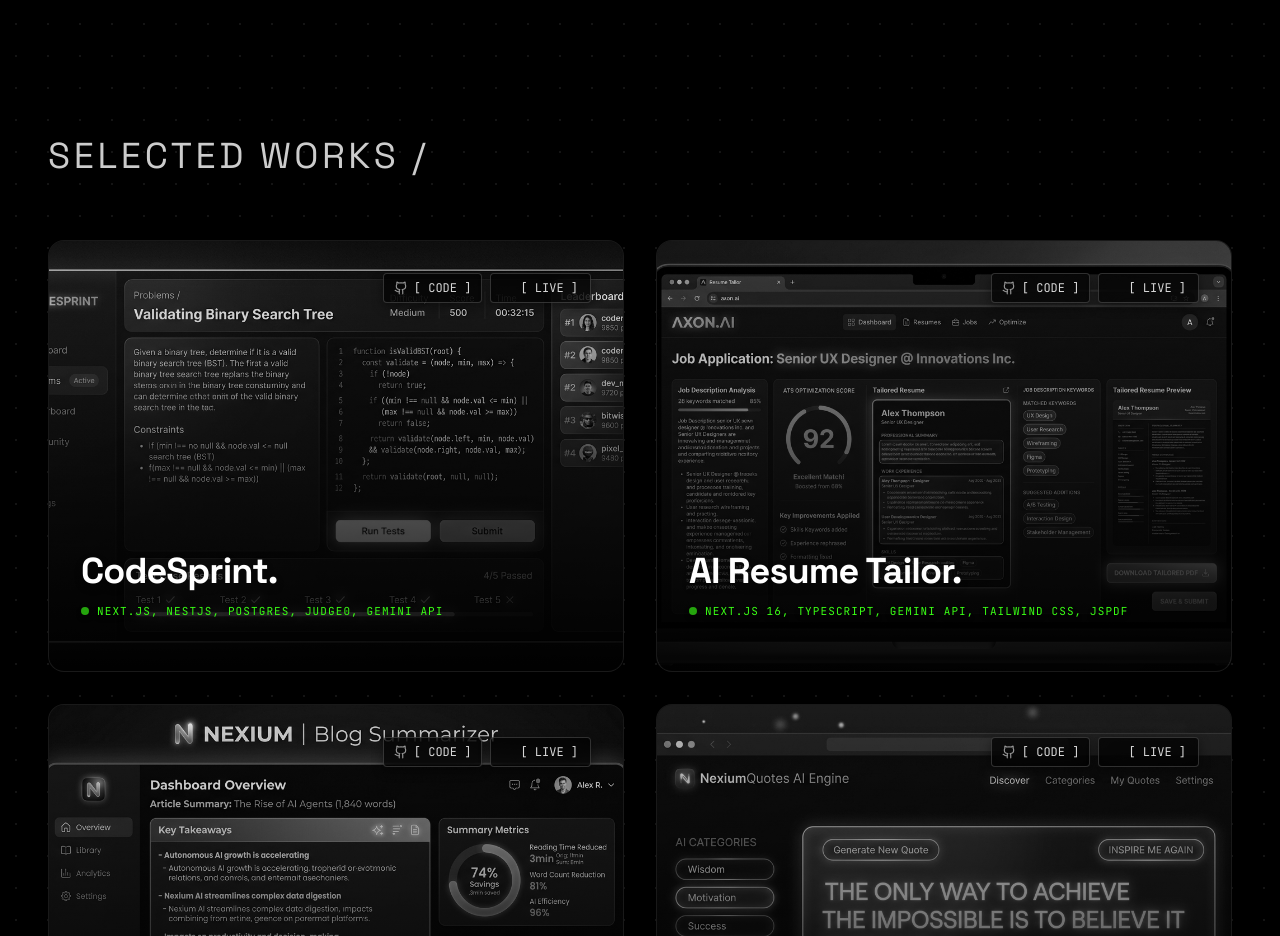
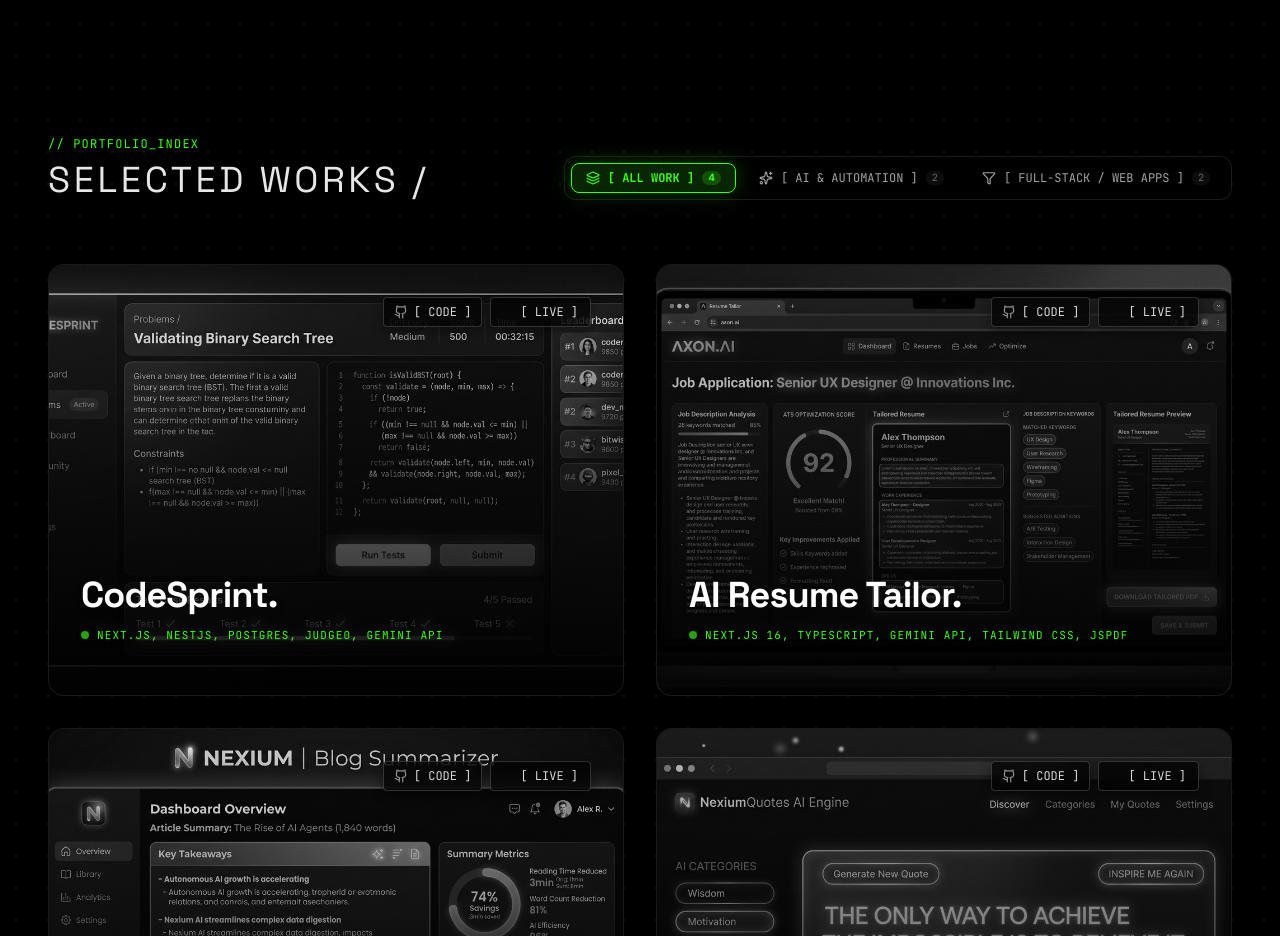
Before and after one commit to beginnercodee/Portfolio, a Next.js app: page / in a window 1280 px wide. Shown: the part 4440-5376 px from the top of the page. Built offline with nearby package versions, Linux system fonts and the light colour scheme; no server answers.

Commit message:
feat: add interactive cyber category tab switcher to projects showcase

```diff
--- a/src/components/Projects.tsx
+++ b/src/components/Projects.tsx
@@ -1,11 +1,15 @@
+"use client";
+
+import { useState, useMemo } from "react";
 import Image from "next/image";
 import { ScrollScale } from "./animations/ScrollScale";
 import ProjectCursor from "./animations/ProjectCursor";
 import Link from "next/link";
-import { Github } from "lucide-react";
+import { Github, Filter, Sparkles, Layers } from "lucide-react";
 
 interface Project {
   title: string;
+  category: "ai-automation" | "full-stack";
   tech: string;
   desc: string;
   image: string;
@@ -16,6 +20,7 @@ interface Project {
 const projects: Project[] = [
   {
     title: "CodeSprint.",
+    category: "full-stack",
     tech: "Next.js, NestJS, Postgres, Judge0, Gemini API",
     desc: "AI-powered competitive programming and learning platform featuring real-time code evaluation with Judge0 CE, BullMQ, and Socket.IO. Selected as Finalist at ASPIRE Pakistan Startup Hub.",
     image: "/projects/codesprint.jpg",
@@ -24,6 +29,7 @@ const projects: Project[] = [
   },
   {
     title: "AI Resume Tailor.",
+    category: "ai-automation",
     tech: "Next.js 16, TypeScript, Gemini API, Tailwind CSS, jsPDF",
     desc: "AI-powered ATS resume optimization engine that parses candidate resumes and dynamically aligns keywords, experience, and quantifiable metrics with job descriptions for instant formatted PDF export.",
     image: "/projects/ai-resumetailor.jpg",
@@ -32,6 +38,7 @@ const projects: Project[] = [
   },
   {
     title: "Nexium Blog Summarizer.",
+    category: "full-stack",
     tech: "Next.js, Supabase, MongoDB, Tailwind CSS",
     desc: "Full-stack blog summarization platform enabling persistent AI summary retrieval with dual-database architecture storing metadata in MongoDB and content in Supabase.",
     image: "/projects/nexium-blog.jpg",
@@ -40,6 +47,7 @@ const projects: Project[] = [
   },
   {
     title: "NexiumQuotes AI Engine.",
+    category: "ai-automation",
     tech: "Next.js, Gemini API, Supabase, Tailwind CSS",
     desc: "Architected an AI-powered content generation engine using the Google Gemini API and Next.js, replacing legacy static datasets with real-time, context-aware dynamic generation.",
     image: "/projects/nexium-quotes.jpg",
@@ -53,17 +61,66 @@ const projects: Project[] = [
  * tech stack labels, custom hover cursors, and routing links to external repos or logs.
  */
 export default function Projects() {
+  const [selectedCategory, setSelectedCategory] = useState<"all" | "ai-automation" | "full-stack">("all");
+
+  const categories = [
+    { id: "all", label: "ALL WORK", icon: Layers, count: projects.length },
+    { id: "ai-automation", label: "AI & AUTOMATION", icon: Sparkles, count: projects.filter(p => p.category === "ai-automation").length },
+    { id: "full-stack", label: "FULL-STACK / WEB APPS", icon: Filter, count: projects.filter(p => p.category === "full-stack").length },
+  ] as const;
+
+  const filteredProjects = useMemo(() => {
+    if (selectedCategory === "all") return projects;
+    return projects.filter((p) => p.category === selectedCategory);
+  }, [selectedCategory]);
+
   return (
     <section id="projects" className="px-6 md:px-12 py-16 md:py-24 max-w-[1440px] mx-auto z-30 relative">
       <ProjectCursor />
-      <h2 className="font-display text-3xl md:text-4xl text-primary mb-12 md:mb-16 opacity-80 uppercase tracking-widest text-center md:text-left hover:text-glow-green hover:opacity-100 transition-all duration-500 cursor-pointer">
-        SELECTED WORKS /
-      </h2>
+
+      <div className="flex flex-col md:flex-row md:items-end justify-between gap-6 mb-12 md:mb-16">
+        <div>
+          <span className="font-mono text-xs uppercase tracking-widest text-glow-green block mb-2">
+            // PORTFOLIO_INDEX
+          </span>
+          <h2 className="font-display text-3xl md:text-4xl text-primary opacity-90 uppercase tracking-widest hover:text-glow-green hover:opacity-100 transition-all duration-500 cursor-pointer">
+            SELECTED WORKS /
+          </h2>
+        </div>
+
+        {/* Cyber Category Tab Switcher */}
+        <div className="flex flex-wrap items-center gap-2 p-1.5 rounded-xl bg-black/50 border border-white/10 backdrop-blur-md">
+          {categories.map((tab) => {
+            const isActive = selectedCategory === tab.id;
+            const Icon = tab.icon;
+            return (
+              <button
+                key={tab.id}
+                onClick={() => setSelectedCategory(tab.id)}
+                className={`group px-3.5 py-1.5 rounded-lg font-mono text-xs transition-all duration-300 flex items-center gap-2 border select-none ${
+                  isActive
+                    ? "bg-glow-green/15 border-glow-green text-glow-green shadow-[0_0_20px_rgba(57,255,20,0.25)] font-bold"
+                    : "bg-transparent border-transparent text-secondary hover:text-white hover:bg-white/5"
+                }`}
+                aria-label={`Filter by ${tab.label}`}
+              >
+                <Icon className={`w-3.5 h-3.5 transition-colors ${isActive ? "text-glow-green" : "text-secondary group-hover:text-white"}`} />
+                <span>[ {tab.label} ]</span>
+                <span className={`text-[10px] px-1.5 py-0.2 rounded-full font-sans ${
+                  isActive ? "bg-glow-green/20 text-glow-green font-bold" : "bg-white/5 text-secondary/60 group-hover:text-secondary"
+                }`}>
+                  {tab.count}
+                </span>
+              </button>
+            );
+          })}
+        </div>
+      </div>
 
       <div className="grid grid-cols-1 md:grid-cols-2 gap-8 md:gap-8">
-        {projects.map((proj, idx) => (
+        {filteredProjects.map((proj, idx) => (
           <ScrollScale
-            key={idx}
+            key={proj.title}
             delay={idx * 0.1}
             duration={0.5}
             className="w-full h-full"
```
